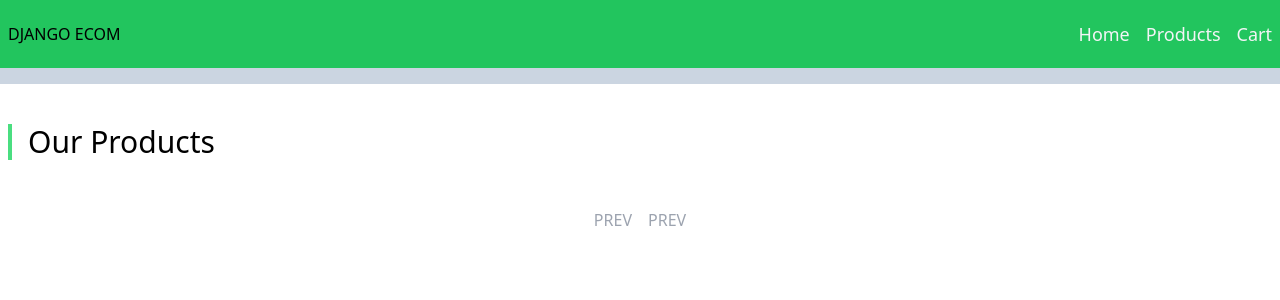
After one commit to todhritesh/django_ecom, a Django app: page /products in a window 1280 px wide. The commit adds this page. Shown: the top 300 px of the page. Run offline with Django 4.2, Linux system fonts and the light colour scheme; data that the repository does not hold is empty; some libraries are stand-ins or nearby versions.

Commit message:
added product and pagination

```diff
--- a/shop/models.py
+++ b/shop/models.py
@@ -28,7 +28,7 @@ class Product(BaseModel):
     price = models.FloatField()
     discount_price = models.FloatField()
     slug = models.SlugField()
-    category = models.ForeignKey(Category, on_delete=models.CASCADE)
+    category = models.ForeignKey(Category, on_delete=models.CASCADE,related_name='products')
     image = models.ImageField(upload_to='products/',blank=True)
 
 
--- a/shop/urls.py
+++ b/shop/urls.py
@@ -4,4 +4,5 @@ from .views import *
 
 urlpatterns = [
     path('',home,name="home"),
+    path('products',products,name="products"),
 ]
--- a/shop/views.py
+++ b/shop/views.py
@@ -1,7 +1,31 @@
 from django.shortcuts import render
 from .models import *
+from django.core.paginator import Paginator
 
 def home(req):
     context = {}
-    context['categories'] = Category.objects.all()
+
+    categories = Category.objects.all().prefetch_related('products')
+    context['categories'] = categories
+    products = {}
+    for category in categories:
+        products[category.title] = category.products.all()[:10]
+
+    context['products'] = products
     return render(req, 'pages/home.html',context=context)
+
+
+def products(req):
+    categories = Category.objects.all()
+    products = ''
+    cat = req.GET.get('category',None)
+    if(cat!=None):
+        products = Product.objects.filter(category=cat)
+    else:
+        products = Product.objects.all()
+    paginator = Paginator(products, 50)
+    pg_no = req.GET.get('page',1)
+    data = paginator.get_page(pg_no)
+    context = {'data':data,'categories':categories,'cat':cat}
+
+    return render(req, 'pages/products.html',context=context)
--- a/templates/base.html
+++ b/templates/base.html
@@ -23,7 +23,7 @@
             {% include 'components/navbar.html' %}
             <div class="py-2 px-4 bg-slate-300 w-full flex gap-4">
                 {% for category in categories  %}
-                    <a href="" class="text-orange-500">{{category.title}}</a>
+                    <a href="{%url 'products'%}?category={{category.id}}" class="text-orange-500">{{category.title}}</a>
                 {% endfor %}
             </div>
         </div>
--- a/templates/components/navbar.html
+++ b/templates/components/navbar.html
@@ -2,7 +2,8 @@
     <div class="container mx-auto flex items-center">
         <a href="" class="brand flex-1">DJANGO ECOM</a>
         <ul class="flex gap-4">
-            <li class="text-lg text-gray-100 hover:text-white"><a href="">Home</a></li>
+            <li class="text-lg text-gray-100 hover:text-white"><a href="{%url 'home'%}">Home</a></li>
+            <li class="text-lg text-gray-100 hover:text-white"><a href="{%url 'products'%}">Products</a></li>
             <li class="text-lg text-gray-100 hover:text-white"><a href="">Cart</a></li>
         </ul>
     </div>
--- /dev/null
+++ b/templates/pages/products.html
@@ -0,0 +1,40 @@
+{% extends 'base.html' %}
+{% block title %}
+  PRODUCTS
+{% endblock %}
+{% block main %}
+  <div class="w-full my-10 flex flex-col gap-2" id="our_products">
+    <div class="border-l-4 border-green-400 pl-4 text-3xl">Our Products</div>
+
+    <div class="w-full grid lg:grid-cols-6 md:grid-cols-4 sm:grid-cols-2 gap-4 my-4">
+      {% for p in data %}
+        <div class="product_card p-2 flex gap-1 flex-col border border-gray-300 hover:shadow-lg rounded-md hover:scale-105 duration-200">
+            <a href="" class="">
+                <img src="{{ p.image.url }}" class="w-full" style="aspect-ratio: 4/3;" alt="" />
+            </a>
+          <p class="text-lg">{{ p.product_title |truncatechars:20}}</p>
+          <div class="flex justify-between">
+            <p class="text-sm text-green-500">Rs: {{ p.price|floatformat:2 }}</p>
+            <p class="text-sm text-red-500 line-through">Rs: {{ p.discount_price|floatformat:2 }}</p>
+          </div>
+          <div class="flex justify-between text-2xl px-2">
+                <a href="" class=""><i class="fa-solid fa-cart-plus hover:bg-green-400 p-2 rounded-md duration-200"></i></a>
+                <a href="" class=""><i class="fa-solid fa-heart text-red-500 hover:bg-green-400 p-2 rounded-md duration-200"></i></a>
+          </div>
+        </div>
+      {% endfor %}
+    </div>
+    <div class="w-full flex justify-center gap-4">
+        {% if data.has_previous %}
+            <a href="?page={{data.previous_page_number}}&category={{cat}}" class="">PREV</a>
+        {%else%}
+            <p class="text-gray-400" >PREV</p>
+        {% endif %}
+        {% if data.has_next %}
+            <a href="?page={{data.next_page_number}}&category={{cat}}" class="">NEXT</a>
+        {%else%}
+            <p class="text-gray-400" >PREV</p>
+        {% endif %}
+    </div>
+  </div>
+{% endblock %}
```
Also changed, not shown: shop/admin.py (+7 -1 lines), shop/management/commands/populate_product_and_category.py (+4 -3 lines), templates/pages/home.html (+19 -44 lines), shop/migrations/0006_alter_product_category.py (added), static/css/main.min.css.
